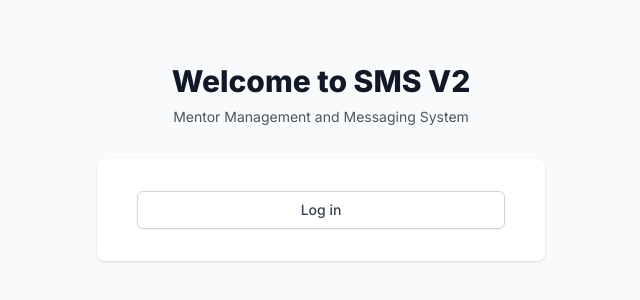
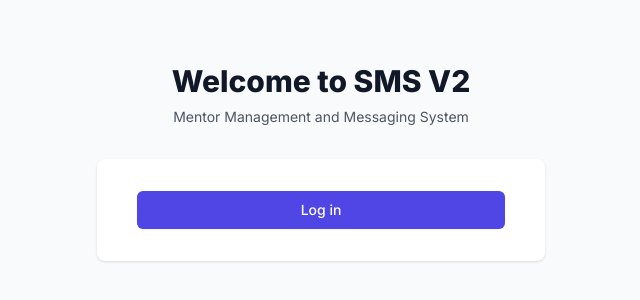
Before and after one commit to jstiger2469/sms-v2-frontend, a Next.js app: page / in a window 1280 px wide. Shown: the part 250-550 px from the top of the page, without its empty margins (319-959 px from the left). Built offline with nearby package versions, Linux system fonts and the light colour scheme; no server answers.

Commit message:
style: update Log in button to indigo color on welcome page

```diff
--- a/app/page.js
+++ b/app/page.js
@@ -50,7 +50,7 @@
             <div className="space-y-4">
               <a
                 href="/auth/login"
-                className="w-full flex justify-center py-2 px-4 border border-gray-300 rounded-md shadow-sm text-sm font-medium text-gray-700 bg-white hover:bg-gray-50 focus:outline-none focus:ring-2 focus:ring-offset-2 focus:ring-indigo-500"
+                className="w-full flex justify-center py-2 px-4 border border-transparent rounded-md shadow-sm text-sm font-medium text-white bg-indigo-600 hover:bg-indigo-700 focus:outline-none focus:ring-2 focus:ring-offset-2 focus:ring-indigo-500"
               >
                 Log in
               </a>
```
